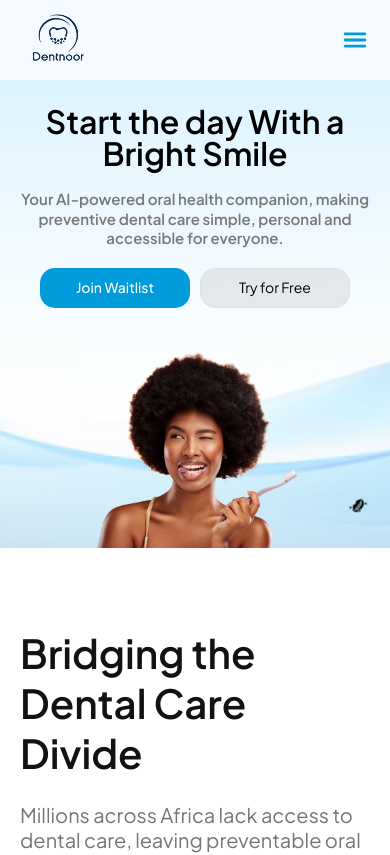
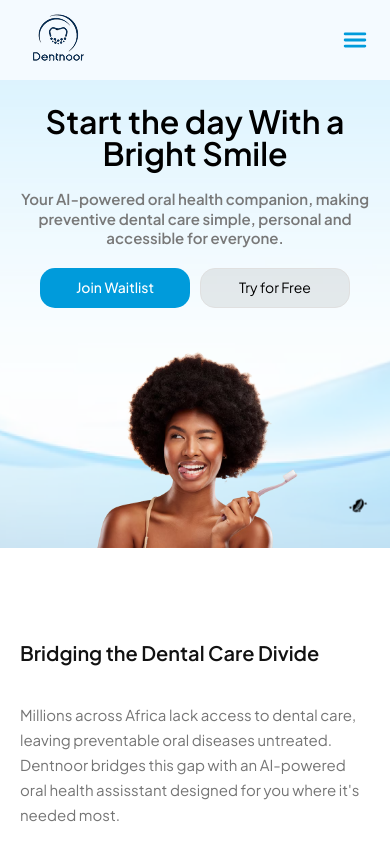
Before and after one commit to Oloniyo-Bolaji/dentnoor, a Next.js app: page / in a window 390 px wide. Shown: the top 855 px of the page. Built offline with nearby package versions, Linux system fonts and the light colour scheme.

Commit message:
about sectio adjusted

```diff
--- a/components/About.jsx
+++ b/components/About.jsx
@@ -7,10 +7,10 @@ const About = () => {
       <div className="w-full max-w-screen-xl mx-auto flex gap-[100px] items-center sm:pl-[65px] sm:pr-[20px] px-[20px]">
 
         <div className="flex flex-col gap-[24px] sm:py-[160px] py-[80px]">
-          <h2 className="font-semibold text-[40px] leading-[50px] tracking-[0] text-[#121212] sm:w-[360px] w-full">
+          <h2 className="font-semibold sm:text-[40px] text-[20px] leading-[50px] tracking-[0] text-[#121212] sm:w-[360px] w-full">
             Bridging the Dental Care Divide
           </h2>
-          <p className="text-[20px]  tracking-[0] font-normal w-full sm:w-[670px] text-[#757575] leading-[25px]">
+          <p className="sm:text-[20px] text-[15px] tracking-[0] font-normal w-full sm:w-[670px] text-[#757575] leading-[25px]">
             Millions across Africa lack access to dental care, leaving
             preventable oral diseases untreated. Dentnoor bridges this gap with
             an AI-powered oral health assisstant designed for you where it's needed most.
```
